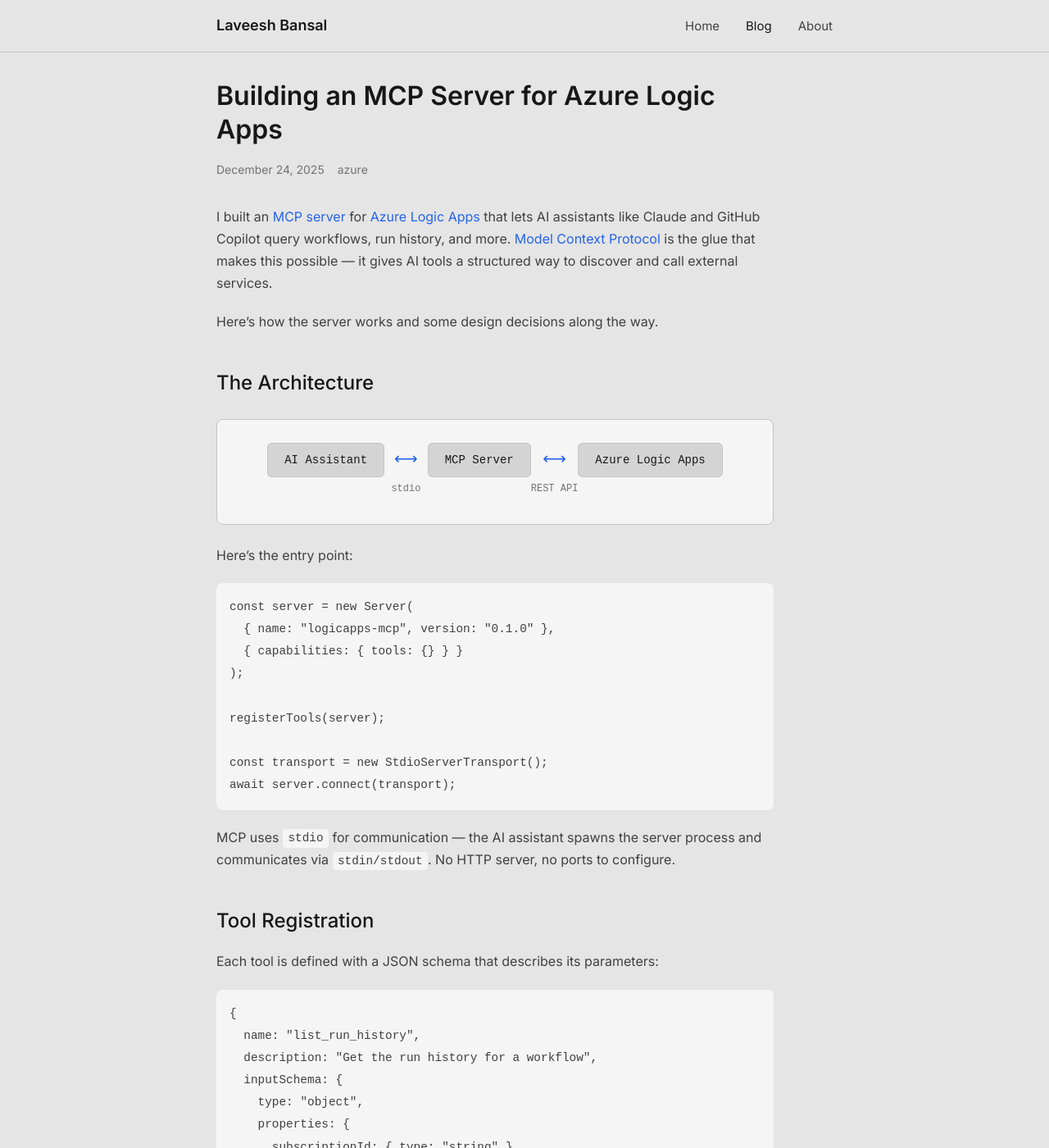
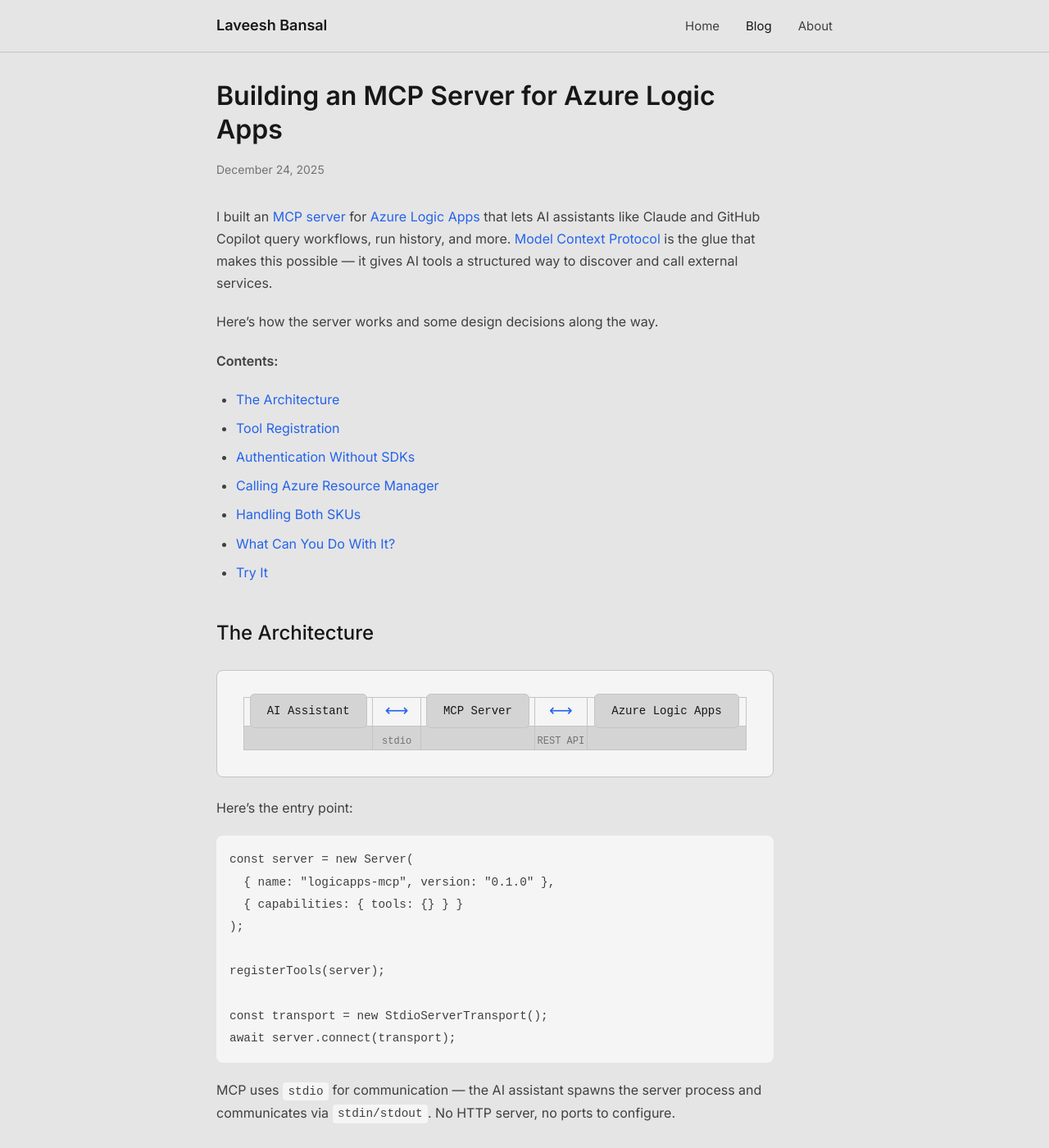
Before and after one commit to laveeshb/laveeshb.github.io, a Jekyll site: the page built from _posts/2025-12-24-building-mcp-server-for-azure-logic-apps.md, in a window 1280 px wide and 1400 px high. Shown: the whole window at 82% size. Built offline with Jekyll 4.4.1, drawn with Linux system fonts in a browser that asks for light colours; comment, search, counter and statistics services are not loaded; some of the changed text lies outside the part shown.

Commit message:
Add blog post for Azure Functions SQS Extension (#8)
## Summary
- Add new blog post covering the Azure Functions SQS Extension
- Add table of contents to both blog posts for easier navigation
- Improve table styling in CSS
- Remove categories from post headers (cleaner look)
- Add custom giscus theme for comments

## Test plan
- [x] Preview locally with `bundle exec jekyll serve`
- [x] Verify new SQS post renders correctly
- [x] Check ToC links work on both posts
- [x] Verify table styling looks good
- [ ] Test giscus comments appearance (requires production deploy)

Co-authored-by: Claude Opus 4.5 <noreply@anthropic.com>

```diff
--- a/_layouts/post.html
+++ b/_layouts/post.html
@@ -6,13 +6,6 @@ layout: default
         <h1 class="post-title">{{ page.title }}</h1>
         <div class="post-meta">
             <time datetime="{{ page.date | date_to_xmlschema }}">{{ page.date | date: "%B %-d, %Y" }}</time>
-            {% if page.categories.size > 0 %}
-            <span class="post-categories">
-                {% for category in page.categories %}
-                <span class="category">{{ category }}</span>
-                {% endfor %}
-            </span>
-            {% endif %}
             {% if page.reading_time %}
             <span class="reading-time">{{ page.reading_time }} min read</span>
             {% endif %}
@@ -52,7 +45,7 @@ layout: default
             data-reactions-enabled="1"
             data-emit-metadata="0"
             data-input-position="bottom"
-            data-theme="dark"
+            data-theme="{{ site.url }}/assets/css/giscus-custom.css"
             data-lang="en"
             data-loading="lazy"
             crossorigin="anonymous"
--- a/_posts/2025-12-24-building-mcp-server-for-azure-logic-apps.md
+++ b/_posts/2025-12-24-building-mcp-server-for-azure-logic-apps.md
@@ -10,6 +10,15 @@ excerpt: "How I built an MCP server that lets AI assistants interact with Azure
 I built an <a href="https://github.com/laveeshb/logicapps-mcp" target="_blank">MCP server</a> for <a href="https://learn.microsoft.com/azure/logic-apps/logic-apps-overview" target="_blank">Azure Logic Apps</a> that lets AI assistants like Claude and GitHub Copilot query workflows, run history, and more. <a href="https://modelcontextprotocol.io/" target="_blank">Model Context Protocol</a> is the glue that makes this possible — it gives AI tools a structured way to discover and call external services.
 
 Here's how the server works and some design decisions along the way.
+
+**Contents:**
+- [The Architecture](#the-architecture)
+- [Tool Registration](#tool-registration)
+- [Authentication Without SDKs](#authentication-without-sdks)
+- [Calling Azure Resource Manager](#calling-azure-resource-manager)
+- [Handling Both SKUs](#handling-both-skus)
+- [What Can You Do With It?](#what-can-you-do-with-it)
+- [Try It](#try-it)
 
 ## The Architecture
 
--- a/assets/css/main.css
+++ b/assets/css/main.css
@@ -466,6 +466,34 @@ h2 {
     color: var(--text-muted);
 }
 
+.post-content table {
+    width: 100%;
+    border-collapse: collapse;
+    margin: 1.5rem 0;
+    font-size: 0.9rem;
+}
+
+.post-content th,
+.post-content td {
+    padding: 0.75rem 1rem;
+    text-align: left;
+    border: 1px solid var(--border);
+}
+
+.post-content th {
+    background: var(--bg-card);
+    font-weight: 600;
+    color: var(--text-primary);
+}
+
+.post-content td {
+    color: var(--text-secondary);
+}
+
+.post-content tr:nth-child(even) td {
+    background: var(--bg-secondary);
+}
+
 .post-tags {
     margin-top: 2rem;
     padding-top: 1.5rem;
```
Also changed, not shown: _posts/2025-12-24-azure-functions-sqs-extension.md (added, +405 -0 lines), assets/css/giscus-custom.css (added, +85 -0 lines).
